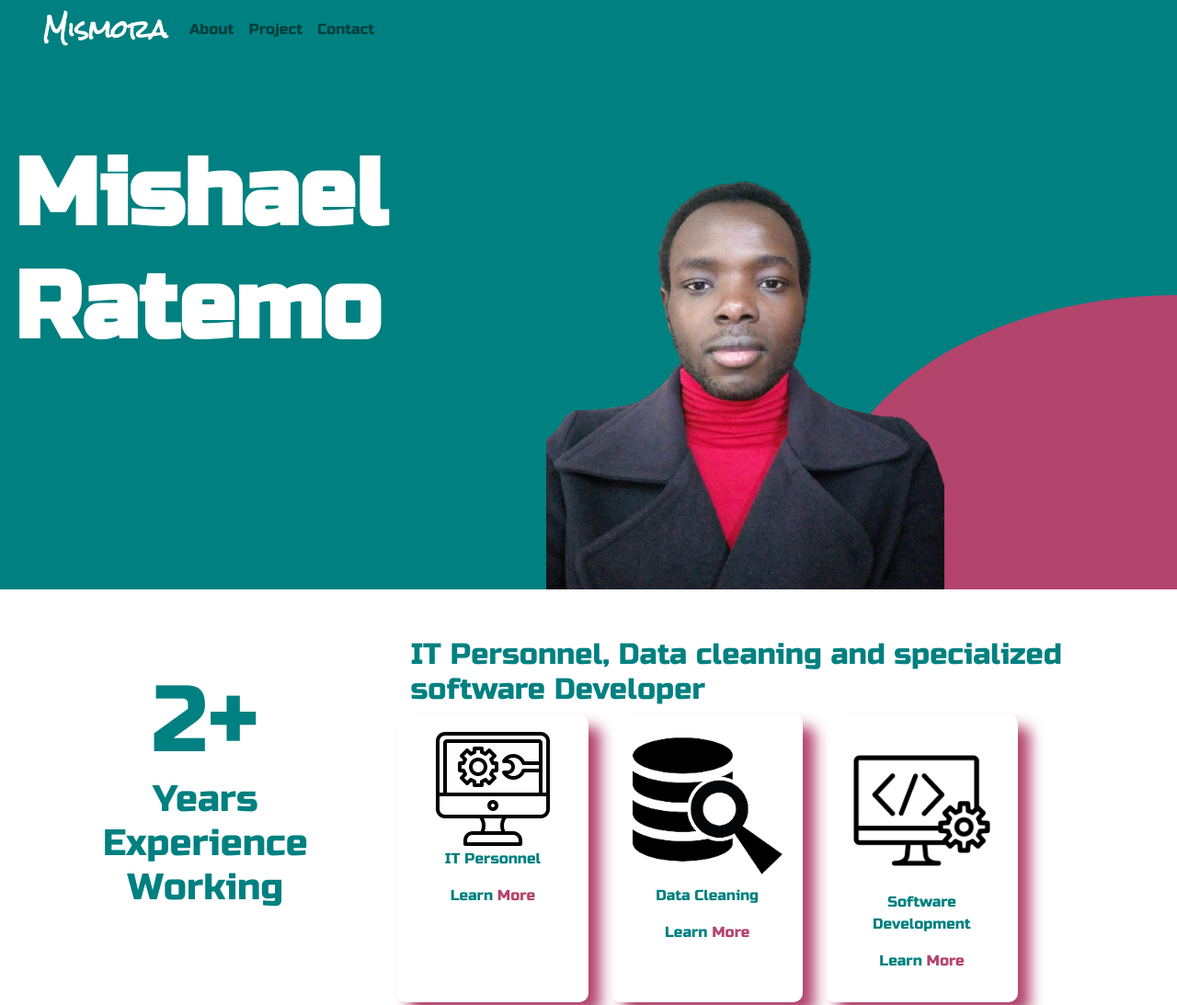
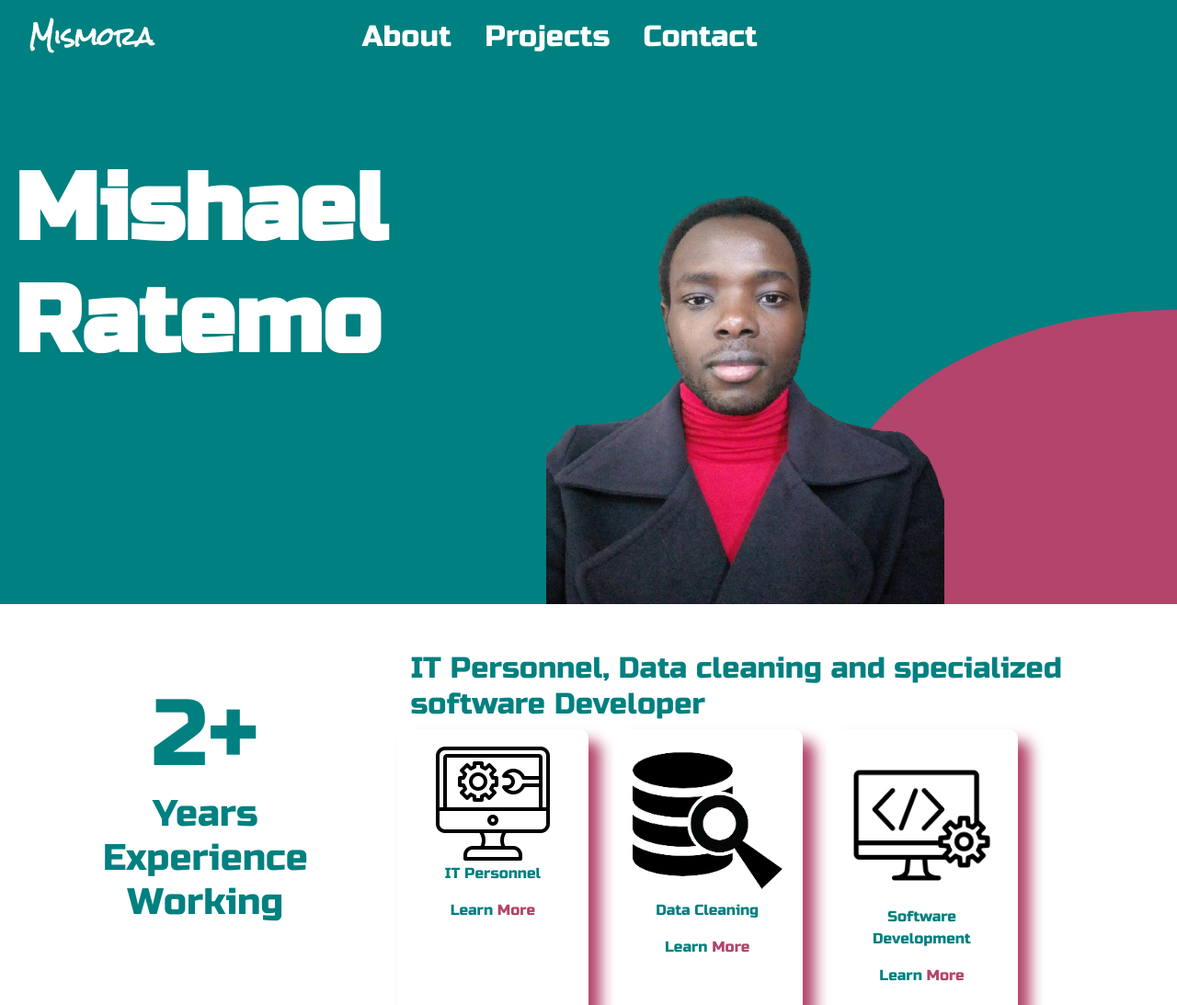
Before and after one commit to MishaelRatemo/my_portfolio, a plain HTML site: page index.html in a window 1280 px wide. Shown: the top 1093 px of the page at 92% size. Drawn offline with nearby package versions, Linux system fonts and the light colour scheme.

Commit message:
Edited the nav nar to responsible

```diff
--- a/css/style.css
+++ b/css/style.css
@@ -8,7 +8,31 @@ body{
     font-family:'Russo One', sans-serif;
     width: 100%;
 }
+.NavBar{
+    background-color: teal;
 
+}
+#menu{
+    float: right;
+}
+.NavBar #menu li{
+    position: relative;
+    left: 50%;
+    margin-right: 5%;
+    transition: .5s ease-in-out;
+
+}
+.NavBar #menu li a{
+    color: #fff;
+    font-size: 32px;
+}
+.NavBar #menu li:hover{
+    background-color: #fff;
+    color: teal;
+}
+.NavBar #menu li a:hover{
+    color: teal;
+}
 header{
     box-sizing: border-box;
     margin: 0;
--- a/index.html
+++ b/index.html
@@ -10,24 +10,26 @@
     <title>Mishael's Portfolio</title>
 </head>
 <body>
-    <!-- ******Head starts here******** -->
-    <header>
-        <div class="container-fluid  teal-color">
-            <nav class="navbar navbar-expand-lg navbar-light sticky-top NavBar">
+    <nav class="navbar navbar-expand-lg navbar-light sticky-top  NavBar">
         <div class="container-fluid">
             <span class="navbar-brand mb-0 h1 text-white logo">Mismora</span>
-                  <button class="navbar-toggler" type="button" data-bs-toggle="collapse" data-bs-target="#navbarNavAltMarkup" aria-controls="navbarNavAltMarkup" aria-expanded="false" aria-label="Toggle navigation">
-                    <span class="navbar-toggler-icon"></span>
+          <button class="navbar-toggler " type="button" data-bs-toggle="collapse" data-bs-target="#navbarNavAltMarkup" aria-controls="navbarNavAltMarkup" aria-expanded="false" aria-label="Toggle navigation">
+            <span class="navbar-toggler-icon" id='bars'></span>
           </button>
           <div class="collapse navbar-collapse" id="navbarNavAltMarkup">
             <ul class="navbar-nav" id="menu">
-                      <li><a class="nav-link" href="#">About</a></li>
-                      <li><a class="nav-link" href="#">Project</a></li>
-                      <li><a class="nav-link"  href="#">Contact</a></li>
+              <li><a class="nav-link" href="#about">About</a></li>
+              <li><a class="nav-link" href="#projects">Projects</a></li>
+              <li><a class="nav-link"  href="#contact-me">Contact</a></li>
             </ul>
           </div>
         </div>
       </nav>
+    <main>
+    <!-- ******Head starts here******** -->
+    <header>
+        <div class="container-fluid  teal-color">
+
 
 
             <!-- <nav class="navbar sticky-top navbar-ligh ">
@@ -228,6 +230,7 @@
         <div class="waves wave2"></div>
     </footer>
     <!-- ####### Footer End  -->
+    </main>
     <script></script>
 </body>
 </html>
```
Also changed, not shown: 1 other file. Lines whose indentation alone changed are shown as unchanged.
